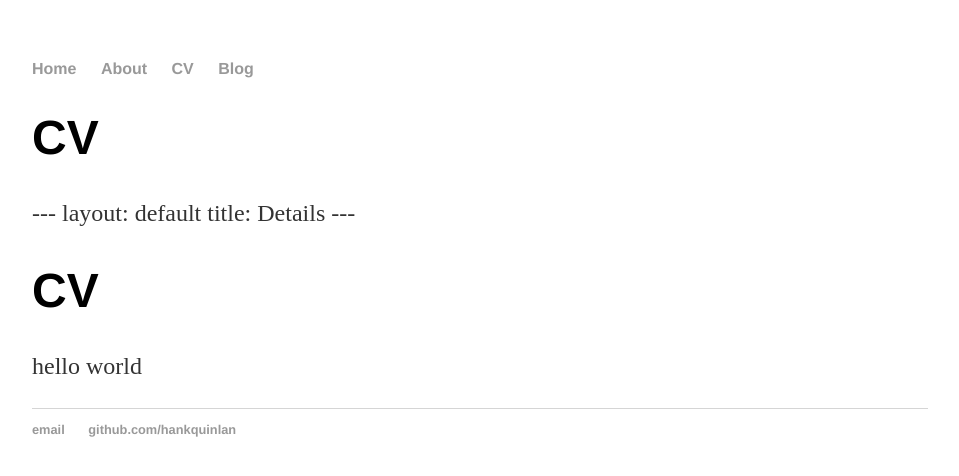
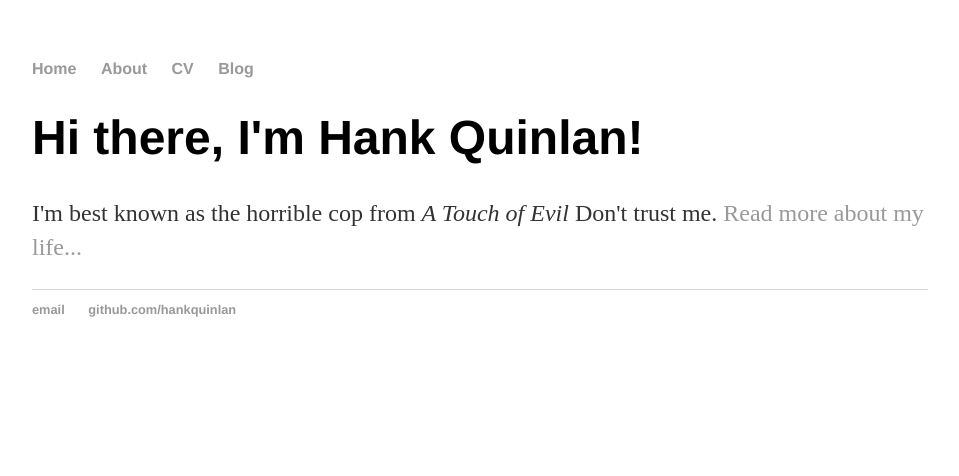
Before and after one commit to EGjohnson/EGjohnson.github.io, a Jekyll site: the page built from cv/index.html, in a window 1280 px wide. Shown: the top 476 px of the page, without its empty margins (160-1119 px from the left). Built offline with Jekyll 4.4.1, drawn with Linux system fonts in a browser that asks for light colours.

Commit message:
place holder about page

```diff
--- a/cv/index.html
+++ b/cv/index.html
@@ -1,15 +1,8 @@
 ---
 layout: default
-title: CV page
+title: Hank Quinlan, Horrible Cop
 ---
 <div class="blurb">
-	<h1>CV</h1>
-	<p>---
-layout: default
-title: Details
----
-<div class="blurb">
-	<h1>CV</h1>
-	<p> hello world </a></p>
-</div><!-- /.blurb --life...</a></p>
-</div><!-- /.blurb --
+	<h1>Hi there, I'm Hank Quinlan!</h1>
+	<p>I'm best known as the horrible cop from <em>A Touch of Evil</em> Don't trust me. <a href="/about">Read more about my life...</a></p>
+</div><!-- /.blurb -->
```
